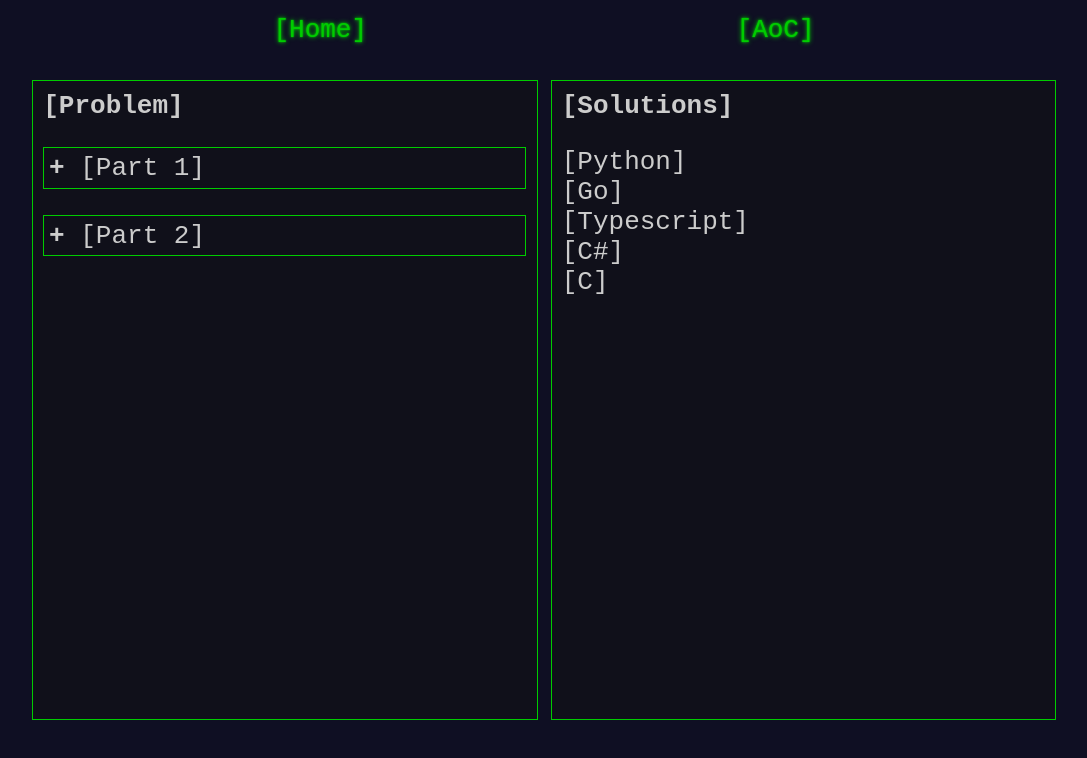
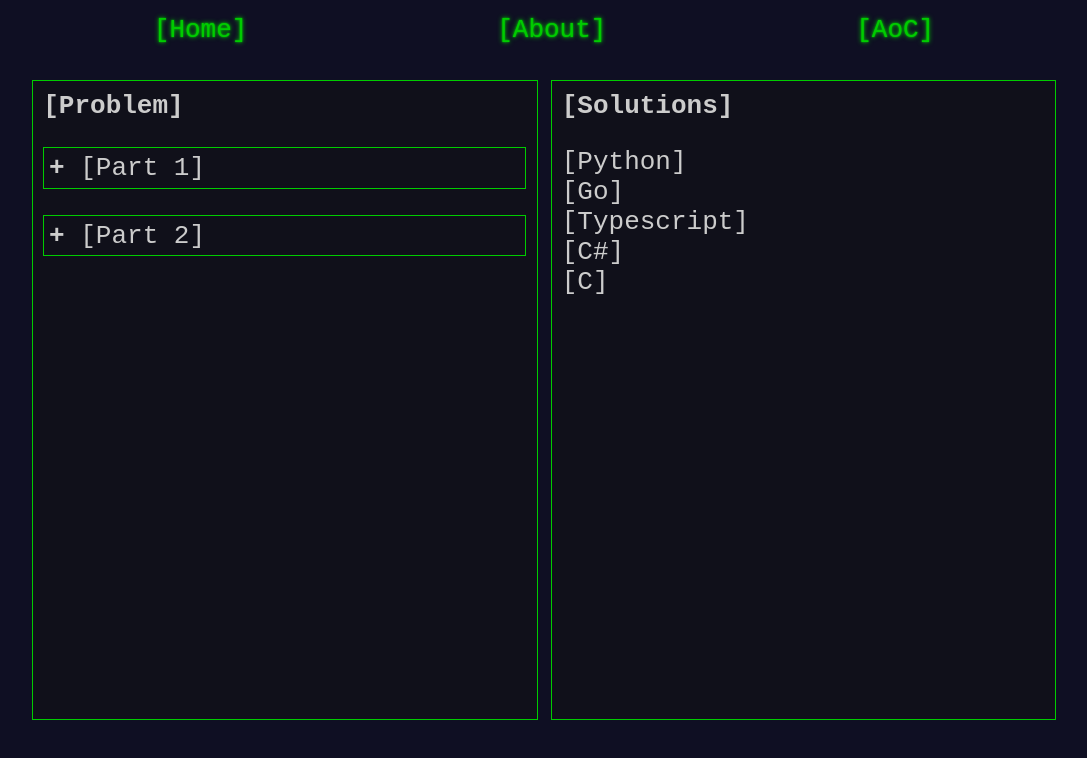
Before and after one commit to tathyagarg/aoc-24, a plain HTML site: page day1/index.html in a window 1280 px wide. Shown: the whole page, without its empty margins (96-1183 px from the left). Drawn offline with Linux system fonts and the light colour scheme.

Commit message:
Forgot to add about link on day1/index.html

```diff
--- a/day1/index.html
+++ b/day1/index.html
@@ -13,6 +13,7 @@
 <body>
   <div id="navbar">
     <a href='../index.html'>[Home]</a>
+    <a href='../about.html'>[About]</a>
     <a href='https://adventofcode.com/'>[AoC]</a>
   </div>
   <div id="main">
```
